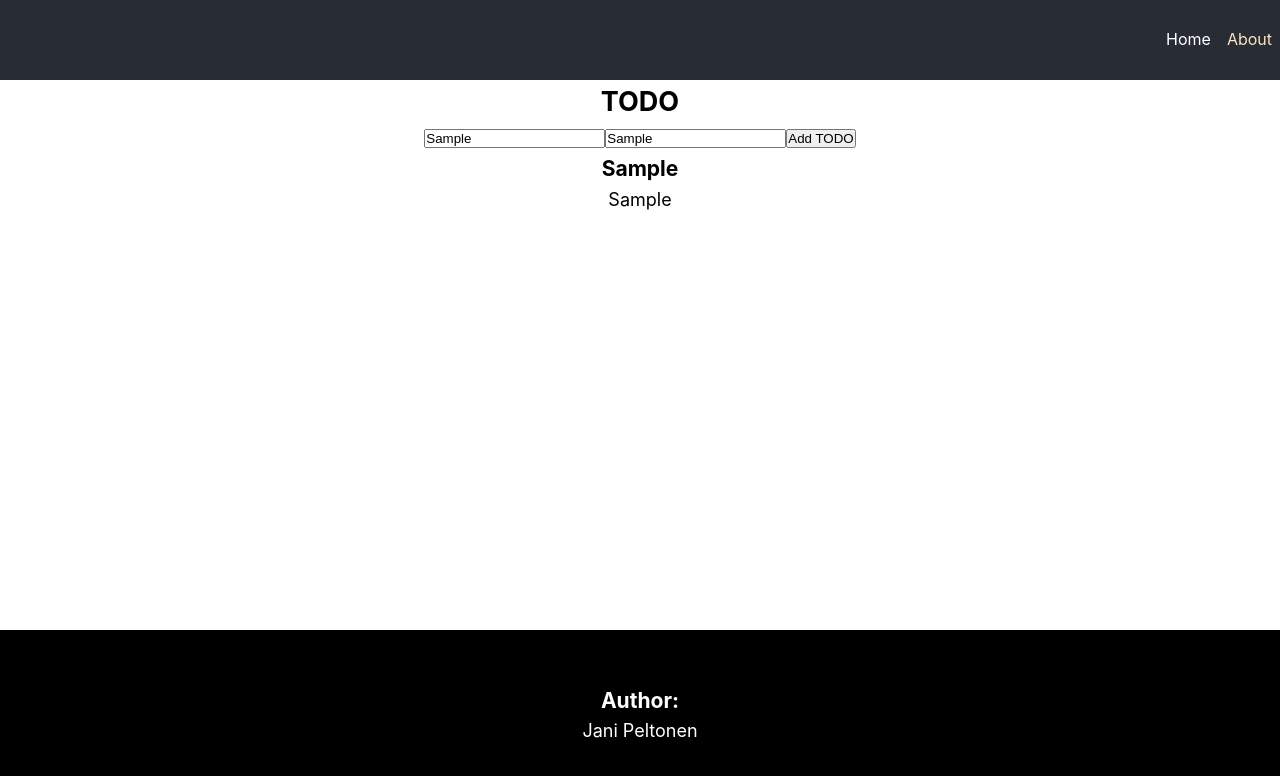
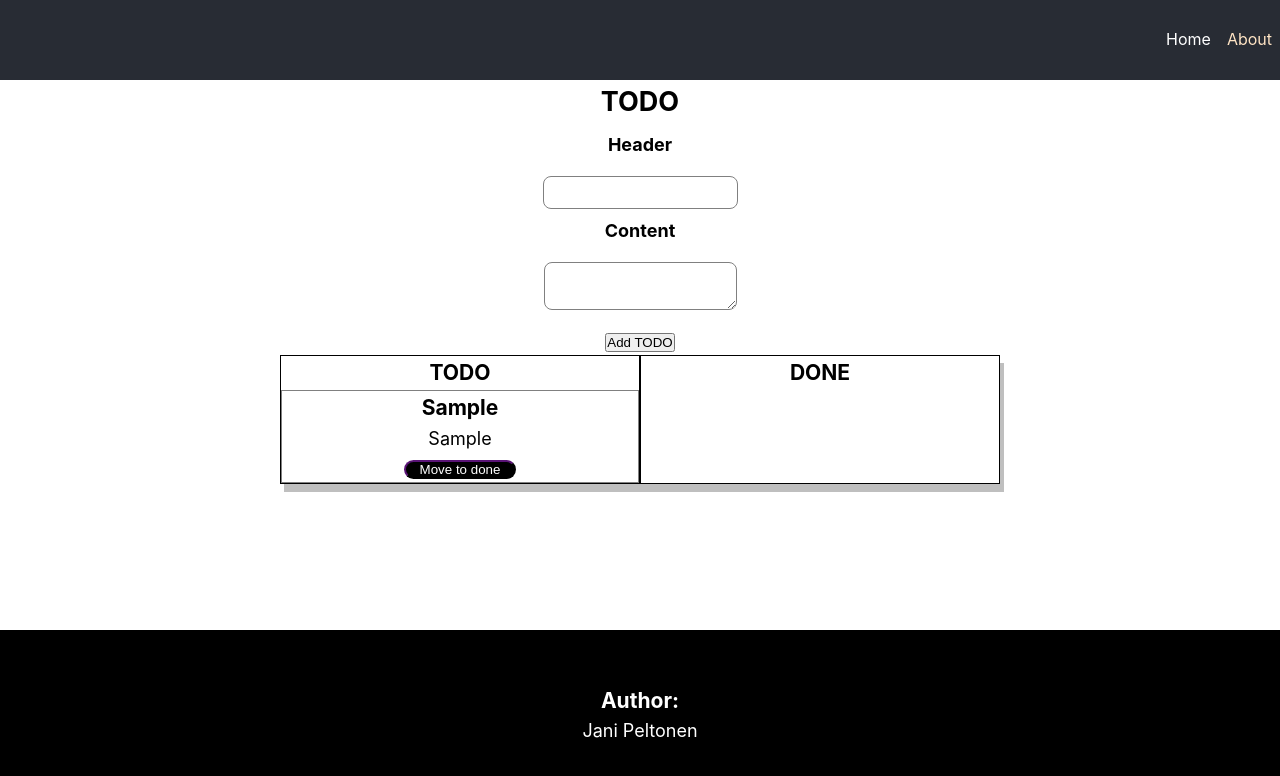
Before and after one commit to Reldin/portfolio, a React (Create React App) app: page /mini-project in a window 1280 px wide. Both pictures are taken after typing "Sample", "Sample" into the empty fields and a click on the button "Add TODO". Shown: the top 776 px of the page. Built offline with nearby package versions, Linux system fonts and the light colour scheme.

Commit message:
Improved ToDo component and added TodoItem component. Todo now supports moving todo items to done and some added styling.

```diff
--- a/src/components/projects/ToDo.jsx
+++ b/src/components/projects/ToDo.jsx
@@ -1,12 +1,16 @@
 import { useSelector, useDispatch } from "react-redux";
 import { todoActions } from "../../store/to-do";
 import { useState } from "react";
+
+import "./todo.styles.scss";
+import TodoItem from "./TodoItem";
 
 const ToDo = () => {
   const [header, setHeader] = useState("");
   const [content, setContent] = useState("");
   const dispatch = useDispatch();
   const todo = useSelector((state) => state.todo.todo);
+  const done = useSelector((state) => state.todo.done);
 
   const headerHandler = (event) => {
     setHeader(event.target.value);
@@ -30,25 +34,64 @@ const ToDo = () => {
         content: content,
       })
     );
+    reset();
+  };
+
+  const reset = () => {
+    setHeader("");
+    setContent("");
+  }
+
+  const moveTodoHandler = (data) => {
+    console.log(data);
+    dispatch(todoActions.moveToDone(data));
   };
 
   return (
     <div>
       <h1>TODO</h1>
       <form onSubmit={submitTodo}>
-        <input type="text" name="header" onChange={headerHandler} />
-        <input type="text" name="content" onChange={contentHandler} />
+        <div className="todo-control">
+          <label htmlFor="header">Header</label>
+          <input type="text" name="header" onChange={headerHandler} value={header} />
+        </div>
+        <div className="todo-control">
+          <label htmlFor="content">Content</label>
+          <textarea type="text" name="content" onChange={contentHandler} value={content} />
+        </div>
         <button>Add TODO</button>
       </form>
-      <ul>
-        {todo.map((todo) => (
-          <li key={todo.id} id={todo.id}>
-            <h3>{todo.header}</h3>
-            <p>{todo.content}</p>
-          </li>
-        ))}
-      </ul>
-      <ul></ul>
+      <section className="main-ul">
+        <div className="main-ul__control">
+          <h3>TODO</h3>
+          <ul>
+            {todo.map((todo) => (
+              <TodoItem
+                key={todo.id}
+                id={todo.id}
+                header={todo.header}
+                content={todo.content}
+                moveTodo={moveTodoHandler}
+                done={false}
+              />
+            ))}
+          </ul>
+        </div>
+        <div className="main-ul__control">
+          <h3>DONE</h3>
+          <ul>
+            {done.map((done) => (
+              <TodoItem
+                key={done.id}
+                id={done.id}
+                header={done.header}
+                content={done.content}
+                done={true}
+              />
+            ))}
+          </ul>
+        </div>
+      </section>
     </div>
   );
 };
--- /dev/null
+++ b/src/components/projects/TodoItem.jsx
@@ -0,0 +1,19 @@
+
+import './TodoItem.styles.scss';
+
+const TodoItem = ({header, content, moveTodo, id, done}) => {
+
+const onMoveToHandler = () => {
+  moveTodo(id);
+}
+
+  return (
+    <li className="todo-li" key={id} id={id}>
+      <h3>{header}</h3>
+      <p>{content}</p>
+      {!done && <button onClick={onMoveToHandler}>Move to done</button>}
+    </li>
+  )
+}
+
+export default TodoItem;
--- /dev/null
+++ b/src/components/projects/TodoItem.styles.scss
@@ -0,0 +1,3 @@
+.todo-li {
+  border: 1px solid gray;
+}
--- /dev/null
+++ b/src/components/projects/todo.styles.scss
@@ -0,0 +1,48 @@
+.todo-control {
+  margin: 0.5rem;
+
+  & label {
+    font-weight: bold;
+    display: block;
+    margin-bottom: 1rem;
+  }
+
+  & input, textarea {
+    padding: 0.5rem;
+    border-radius: 0.5rem;
+    border: 1px solid gray;
+  }
+}
+
+.main-ul{
+  display: flex;
+  flex-direction: row;
+  justify-content: center;
+  background-color: white;
+  width: 45rem;
+  margin: auto;
+  box-shadow: 4px 8px rgba(0, 0, 0, 0.25);
+}
+
+.main-ul__control {
+  width: 100%;
+  margin: 0 auto;
+  border: 1px solid black;
+
+  & li {
+    list-style: none;
+  }
+
+  & button {
+    background-color: rgb(0, 0, 0);
+    border-color:rgb(26, 6, 34);
+    color: white;
+    border-radius: 12px;
+    width: 7rem;
+
+    &:hover {
+      margin: 0 0.5rem;
+      color: rgb(176, 167, 190);
+    }
+  }
+}
--- a/src/pages/FrontPage.jsx
+++ b/src/pages/FrontPage.jsx
@@ -4,14 +4,14 @@ import "./frontpage.style.scss";
 
 import Project from "../components/projects/Project";
 import ProfileElem from "../components/Profile/ProfileElem";
-import SkillCard from "../components/skills/SkillCard";
+import Skills from "../components/skills/Skills";
 
 const FrontPage = (props) => {
   return (
     <div className="front-page">
       <ProfileElem />
       <Project />
-      <SkillCard />
+      <Skills />
     </div>
   );
 };
--- a/src/store/to-do.js
+++ b/src/store/to-do.js
@@ -19,6 +19,9 @@ const todoSlice = createSlice({
     moveToDone(state, action) {
       const todoId = action.payload;
       const todo = state.todo.find(todo => todo.id === todoId);
+      const filtered = state.todo.filter(todo => todo.id !== todoId);
+      console.log(filtered);
+      state.todo = filtered;
       state.done.push(todo);
     }
   },
```
